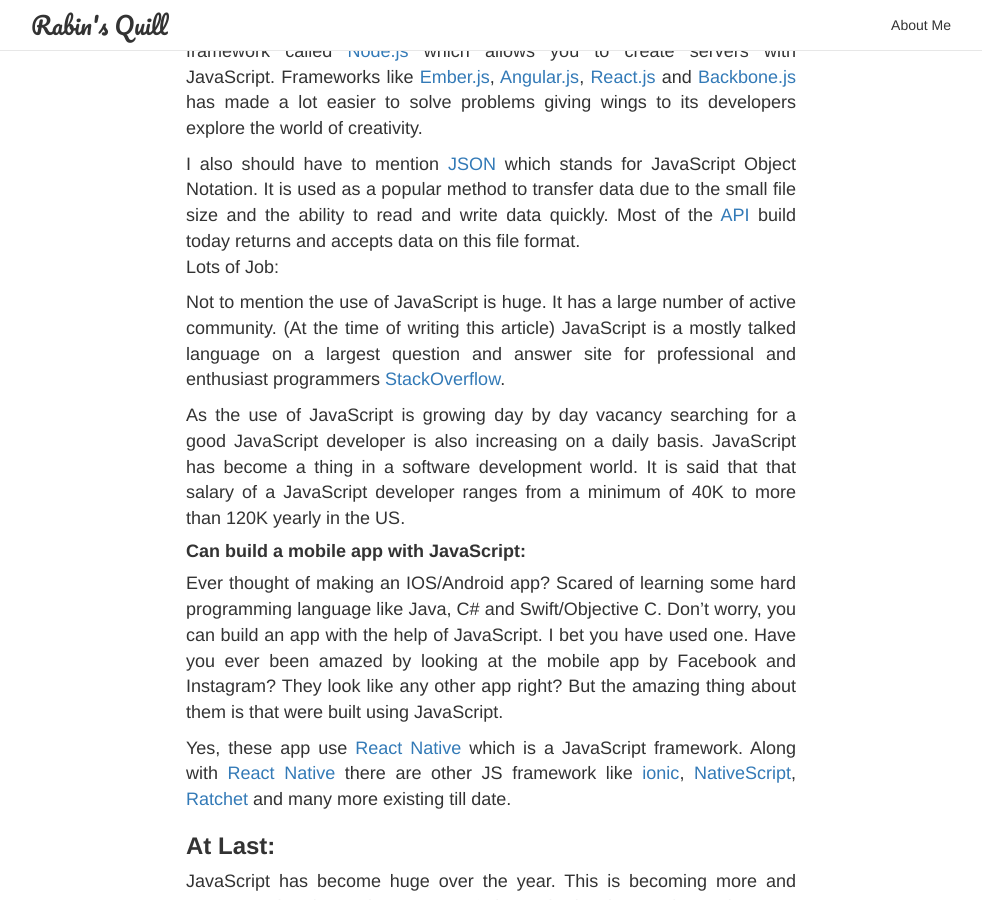
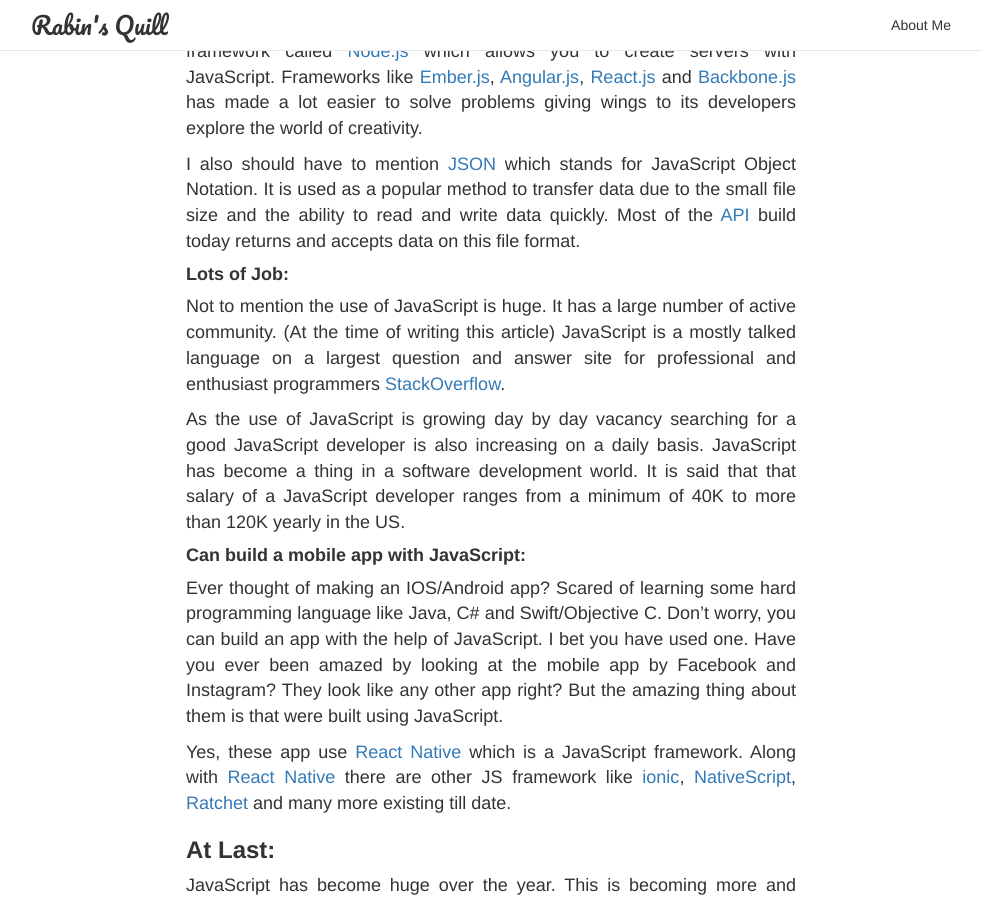
Before and after one commit to rabingaire/rabingaire.github.io, a Jekyll site: the page built from _posts/2016-11-15-why-learn-javascript.markdown, in a window 1280 px wide and 900 px high, scrolled down 1114 px. Shown: the whole window, without its empty margins (149-1131 px from the left). Built offline with Jekyll 4.4.1, drawn with Linux system fonts in a browser that asks for light colours; nearby versions of some CDN libraries; a script that is not in the unit is left out; comment, search, counter and statistics services are not loaded.

Commit message:
minor changes

```diff
--- a/_posts/2016-11-15-why-learn-javascript.markdown
+++ b/_posts/2016-11-15-why-learn-javascript.markdown
@@ -33,7 +33,9 @@
 
 
 I also should have to mention [JSON](http://www.json.org/) which stands for JavaScript Object Notation. It is used as a popular method to transfer data due to the small file size and the ability to read and write data quickly. Most of the [API](http://readwrite.com/2013/09/19/api-defined/) build today returns and accepts data on this file format.
-Lots of Job:
+
+
+#### **Lots of Job:**
 
 
 Not to mention the use of JavaScript is huge. It has a large number of active community. (At the time of writing this article) JavaScript is a mostly talked language on a largest question and answer site for professional and enthusiast programmers [StackOverflow](http://stackoverflow.com/).
```
